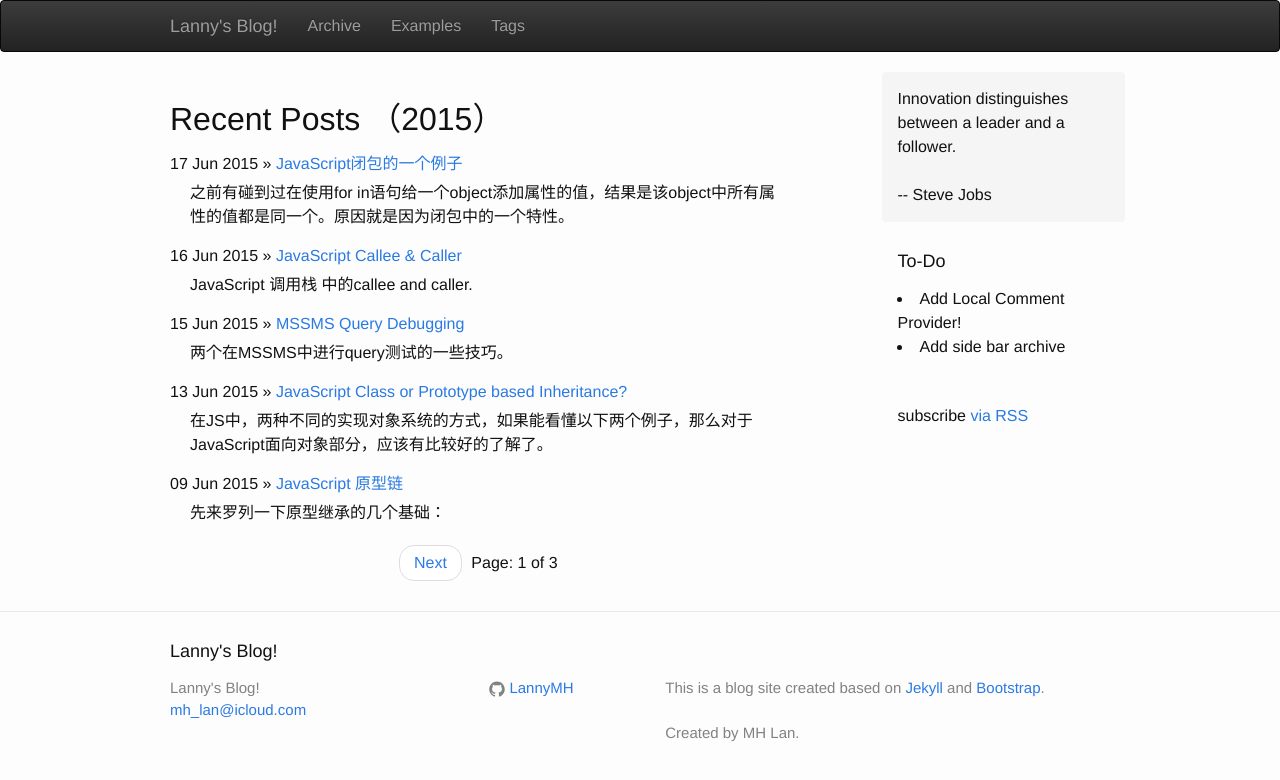
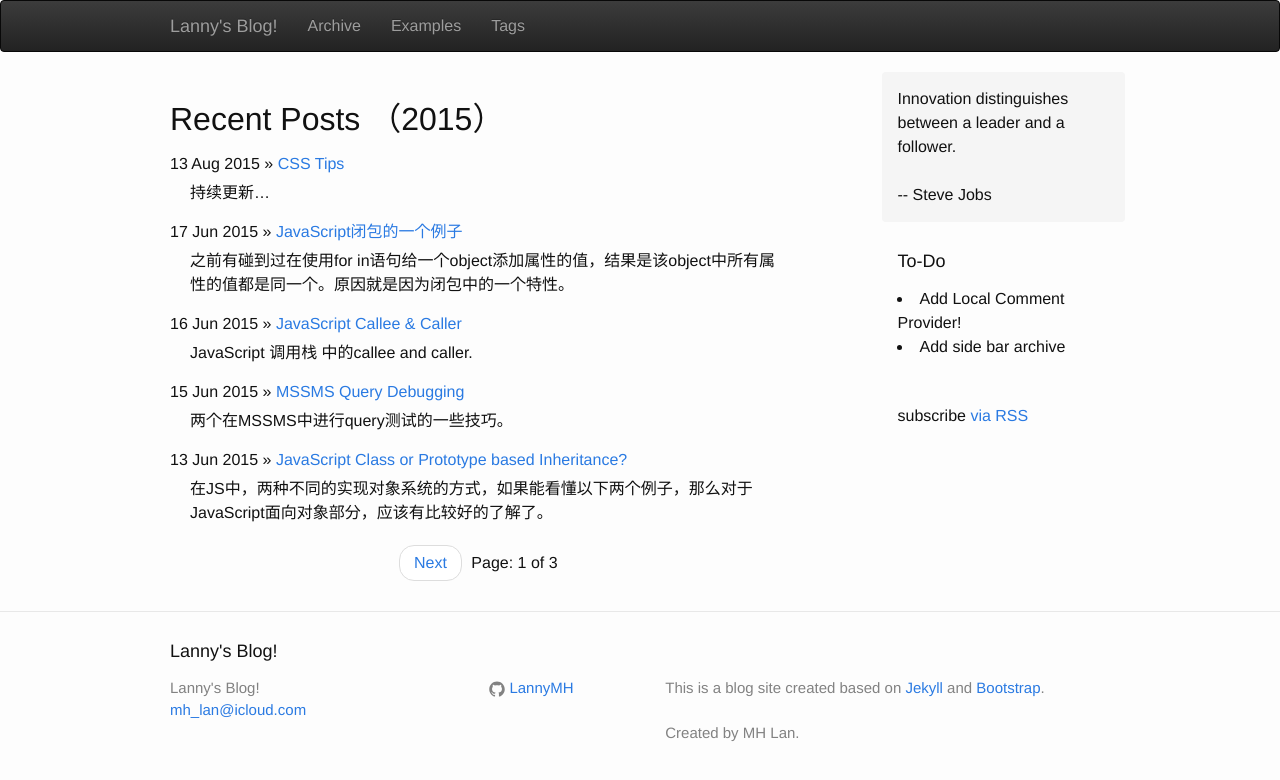
Before and after one commit to LannyMH/lannymh.github.io, a Jekyll site: the page built from index.html, in a window 1280 px wide. Shown: the top 780 px of the page. Built offline with Jekyll 4.4.1, drawn with Linux system fonts in a browser that asks for light colours; nearby versions of some CDN libraries; Markdown is read by kramdown in place of the engine named in the settings; the list of posts is cut into pages by our own code; some of the changed lines change nothing that is shown.

Commit message:
new post

````diff
--- a/_config.yml
+++ b/_config.yml
@@ -10,7 +10,7 @@ twitter_username:
 github_username:  LannyMH
 
 # Build settings
-markdown: Redcarpet
+markdown: redcarpet
 redcarpet:
   extensions: ["no_intra_emphasis", "fenced_code_blocks", "autolink", "tables","with_toc_data"]
 
--- /dev/null
+++ b/_posts/2015-06-17-CSS-Tips.markdown
@@ -0,0 +1,88 @@
+---
+layout: post
+title:  "CSS Tips"
+date:   2015-08-13
+tags: [CSS]
+---
+
+持续更新...
+
+## em与px
+
+1. em与px都是长度单位
+	* em是相对于font-size的大小，例如font-size:16px，0.75em 即为 0.75*16px = 12px
+	* px即像素
+2. em与弹性设计
+	* 所有的现代浏览器中字体的默认大小都为16px
+	* 使用em代替px可以动态的根据字体大小而更新容器的padding，margin等，实现弹性设计
+
+[Sample Link](/examples/form.html)
+
+```css
+/* 设置为em，让其可以根据字体大小变化 */
+#example-form-wrap{
+	width: 20em;
+	padding: 0.9em 0.5em 0.9em 2.5em;
+}
+```
+
+##设计一个在任何浏览器都能运行的页面
+
+对于不同的浏览器，一般可以归纳为以下三种，
+
+1. 支持HTML5与CSS3
+2. 只支持HTML与CSS，但支持JavaScript
+3. 只支持HTML与CSS
+
+在开发新的页面时，需要把上述三种情形都考虑进去，即使某些显示的效果与排版会不同，但页面内容要能够实现基本的可浏览功能。
+
+1. CSS3，HTML5，JavaScript检测 - 使用[Modernizr](http://modernizr.com/)
+2. 如果支持CSS3与HTML5，则使用新特性来实现页面功能。
+3. 如果不支持CSS3与HTML5，则使用JavaScript(jQuery)来替代
+4. 如果JavaScript也不支持，则去掉特效，使用最基本的布局来满足可浏览的功能。
+	* 如在[Tab Panel](/examples/tabpanel.html)中，如果JS，HTML5与CSS3都不支持，每个标签页的内容会从上到下一起显示出来。
+	* 如在[Form](/examples/form.html)中，如果JS，HTML5与CSS3都不支持，每个字段的名字会显示在字段的左侧，而不是在每个文本框内。
+
+##不同的浏览器前缀
+
+1. Safari: -webkit-
+2. Mozilla: -moz-
+3. IE: -ms-
+4. Opera: -o-
+
+##浏览器hack
+
+加入某些特殊的代码来控制css在某种特定的浏览器（IE6,7, Mozilla）中显示的样式，常见的有，
+
+1. !important - 区别IE6或者IE7
+	* IE7：可以识别
+	* IE6：不能识别
+2. * （星号） - 区别IE与其他浏览器
+	* IE：可以识别
+	* Mozilla，Chrome：不能识别
+3. _ （下划线） - 区别IE6与其他浏览器
+	* 只有IE6支持
+
+举例，如果要在Chrome, Mozilla，IE8中显示红色，IE7显示绿色，IE6黄色，CSS代码如下, 写hack的顺序为正常CSS代码, IE7, IE6
+
+```css
+.hackTest_A{
+	color: red; 						 /* Chrome Mozilla IE8 */
+	color: green !important; /* IE7 */
+	_color: yellow; 				 /* IE6 */
+}
+
+/* 另一种写法 */
+.hackTest_B{
+	color: red;	 						 /* Chrome Mozilla IE8 */
+	*color: green; /* IE7 */
+	_color: yellow; 				 /* IE6 */
+}
+
+/* 另一种写法 */
+.hackTest_C{
+	color: red;	 						 /* Chrome Mozilla IE8 */
+	color: green !important; /* IE7 */
+	*color: yellow; 				 /* IE6 */
+}
+```
````
